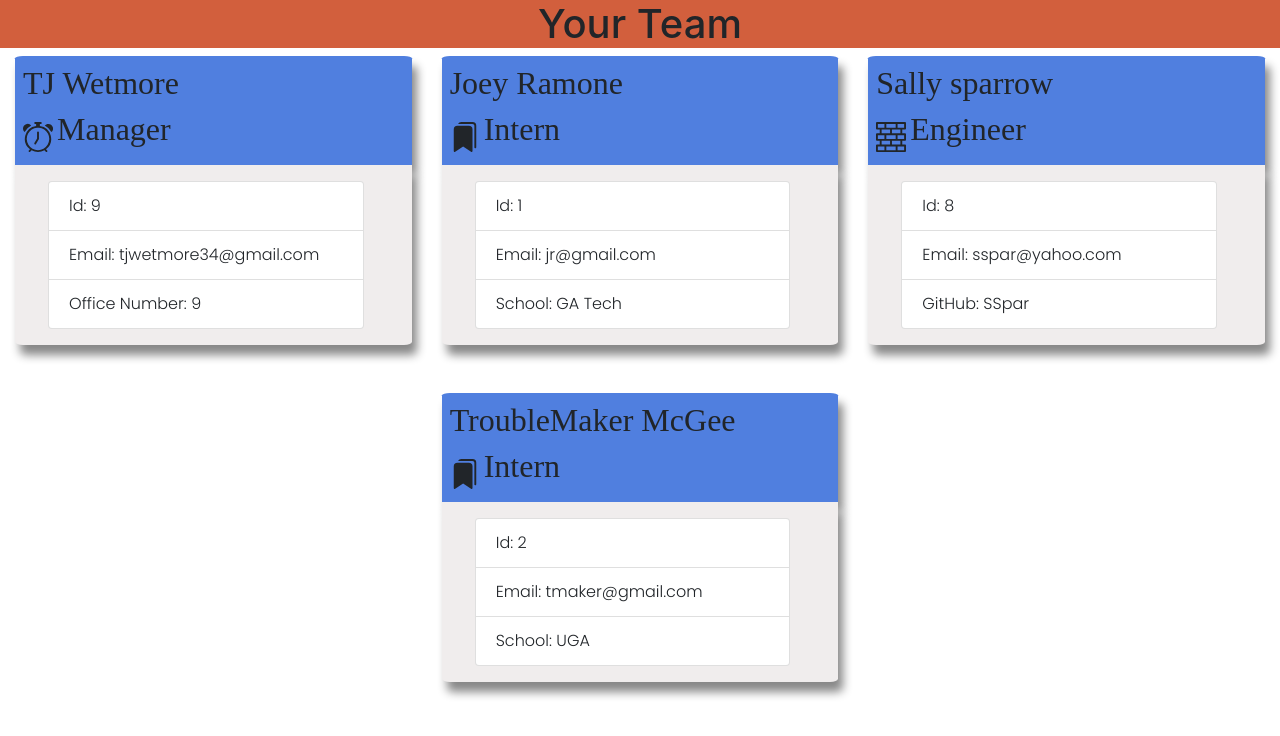
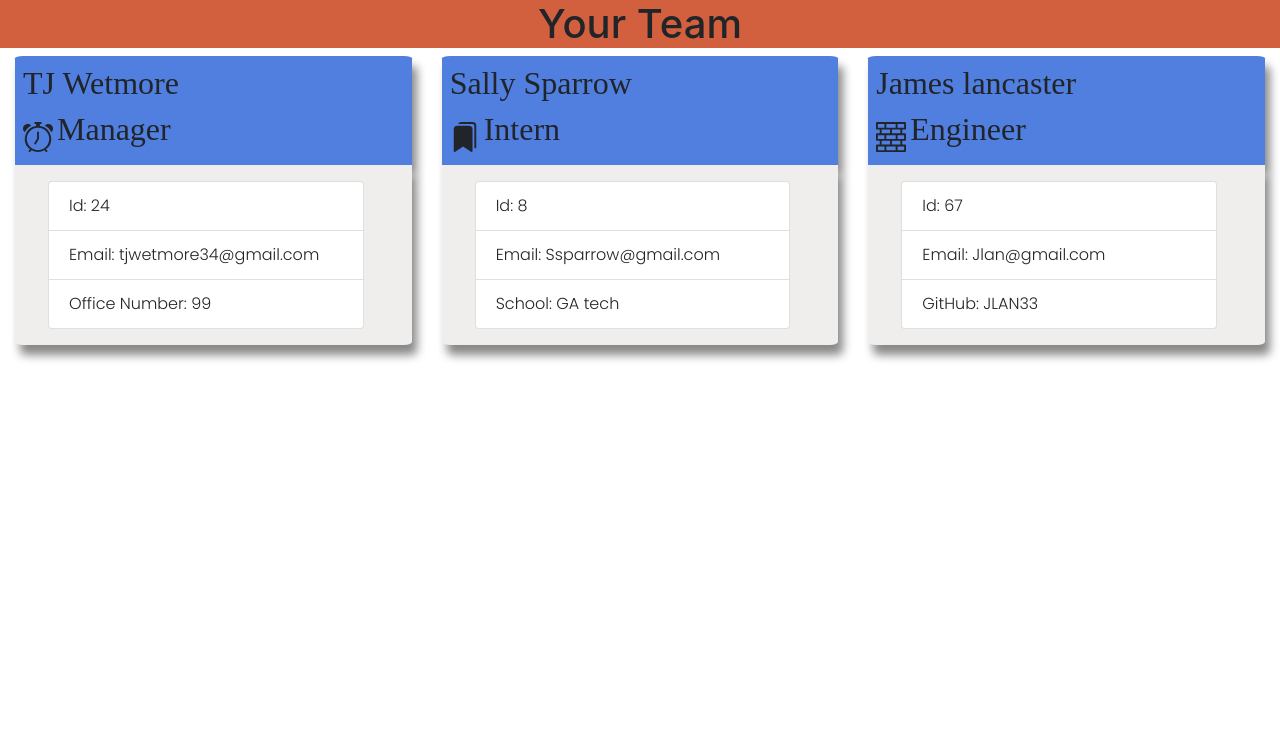
Before and after one commit to TWetmore34/team-build-generator, a website: page dist/index.html in a window 1280 px wide. Drawn offline with nearby package versions, Linux system fonts and the light colour scheme.

Commit message:
final commit

```diff
--- a/dist/index.html
+++ b/dist/index.html
@@ -31,16 +31,16 @@
             </div>
             <div class="card-text custom-card-bg box-shadow">
                 <ol class="list-group col-10 mx-auto py-3">
-                    <li class="list-group-item">Id: 9</li>
+                    <li class="list-group-item">Id: 24</li>
                     <li class="list-group-item">Email: tjwetmore34@gmail.com</li>
-                    <li class="list-group-item">Office Number: 9</li>
+                    <li class="list-group-item">Office Number: 99</li>
                 </ol>
             </div>
         </div>
         <div class="col-12 col-md-3 col-lg-4 mb-5">
     <div class="card-top bg-blue text-left p-2 box-shadow card-header-radius">
         <div class="title">
-            <h2>Joey Ramone</h2>
+            <h2>Sally Sparrow</h2>
         </div>
         <svg xmlns="http://www.w3.org/2000/svg" width="30" height="30" fill="currentColor" class="bi bi-bookmarks-fill" viewBox="0 0 16 16">
         <path d="M2 4a2 2 0 0 1 2-2h6a2 2 0 0 1 2 2v11.5a.5.5 0 0 1-.777.416L7 13.101l-4.223 2.815A.5.5 0 0 1 2 15.5V4z"/>
@@ -50,15 +50,15 @@
     </div>
     <div class="card-text custom-card-bg box-shadow">
         <ol class="list-group col-10 mx-auto py-3">
-            <li class="list-group-item">Id: 1</li>
-            <li class="list-group-item">Email: jr@gmail.com</</li>
-            <li class="list-group-item">School: GA Tech</li>
+            <li class="list-group-item">Id: 8</li>
+            <li class="list-group-item">Email: Ssparrow@gmail.com</</li>
+            <li class="list-group-item">School: GA tech</li>
         </ol>
     </div>
 </div><div class="col-12 col-md-3 col-lg-4 mb-5">
     <div class="card-top bg-blue text-left p-2 box-shadow card-header-radius">
         <div class="title">
-            <h2>Sally sparrow</h2>
+            <h2>James lancaster</h2>
         </div>
         <svg xmlns="http://www.w3.org/2000/svg" width="30" height="30" fill="currentColor" class="bi bi-bricks" viewBox="0 0 16 16">
         <path d="M0 .5A.5.5 0 0 1 .5 0h15a.5.5 0 0 1 .5.5v3a.5.5 0 0 1-.5.5H14v2h1.5a.5.5 0 0 1 .5.5v3a.5.5 0 0 1-.5.5H14v2h1.5a.5.5 0 0 1 .5.5v3a.5.5 0 0 1-.5.5H.5a.5.5 0 0 1-.5-.5v-3a.5.5 0 0 1 .5-.5H2v-2H.5a.5.5 0 0 1-.5-.5v-3A.5.5 0 0 1 .5 6H2V4H.5a.5.5 0 0 1-.5-.5v-3zM3 4v2h4.5V4H3zm5.5 0v2H13V4H8.5zM3 10v2h4.5v-2H3zm5.5 0v2H13v-2H8.5zM1 1v2h3.5V1H1zm4.5 0v2h5V1h-5zm6 0v2H15V1h-3.5zM1 7v2h3.5V7H1zm4.5 0v2h5V7h-5zm6 0v2H15V7h-3.5zM1 13v2h3.5v-2H1zm4.5 0v2h5v-2h-5zm6 0v2H15v-2h-3.5z"/>
@@ -67,27 +67,9 @@
     </div>
     <div class="card-text custom-card-bg box-shadow">
         <ol class="list-group col-10 mx-auto py-3">
-            <li class="list-group-item">Id: 8</li>
-            <li class="list-group-item">Email: sspar@yahoo.com</li>
-            <li class="list-group-item">GitHub: SSpar</li>
-        </ol>
-    </div>
-</div><div class="col-12 col-md-3 col-lg-4 mb-5">
-    <div class="card-top bg-blue text-left p-2 box-shadow card-header-radius">
-        <div class="title">
-            <h2>TroubleMaker McGee</h2>
-        </div>
-        <svg xmlns="http://www.w3.org/2000/svg" width="30" height="30" fill="currentColor" class="bi bi-bookmarks-fill" viewBox="0 0 16 16">
-        <path d="M2 4a2 2 0 0 1 2-2h6a2 2 0 0 1 2 2v11.5a.5.5 0 0 1-.777.416L7 13.101l-4.223 2.815A.5.5 0 0 1 2 15.5V4z"/>
-        <path d="M4.268 1A2 2 0 0 1 6 0h6a2 2 0 0 1 2 2v11.5a.5.5 0 0 1-.777.416L13 13.768V2a1 1 0 0 0-1-1H4.268z"/>
-        </svg>
-        <h2 class="logo">Intern</h2>
-    </div>
-    <div class="card-text custom-card-bg box-shadow">
-        <ol class="list-group col-10 mx-auto py-3">
-            <li class="list-group-item">Id: 2</li>
-            <li class="list-group-item">Email: tmaker@gmail.com</</li>
-            <li class="list-group-item">School: UGA</li>
+            <li class="list-group-item">Id: 67</li>
+            <li class="list-group-item">Email: Jlan@gmail.com</li>
+            <li class="list-group-item">GitHub: JLAN33</li>
         </ol>
     </div>
 </div></div>
```
